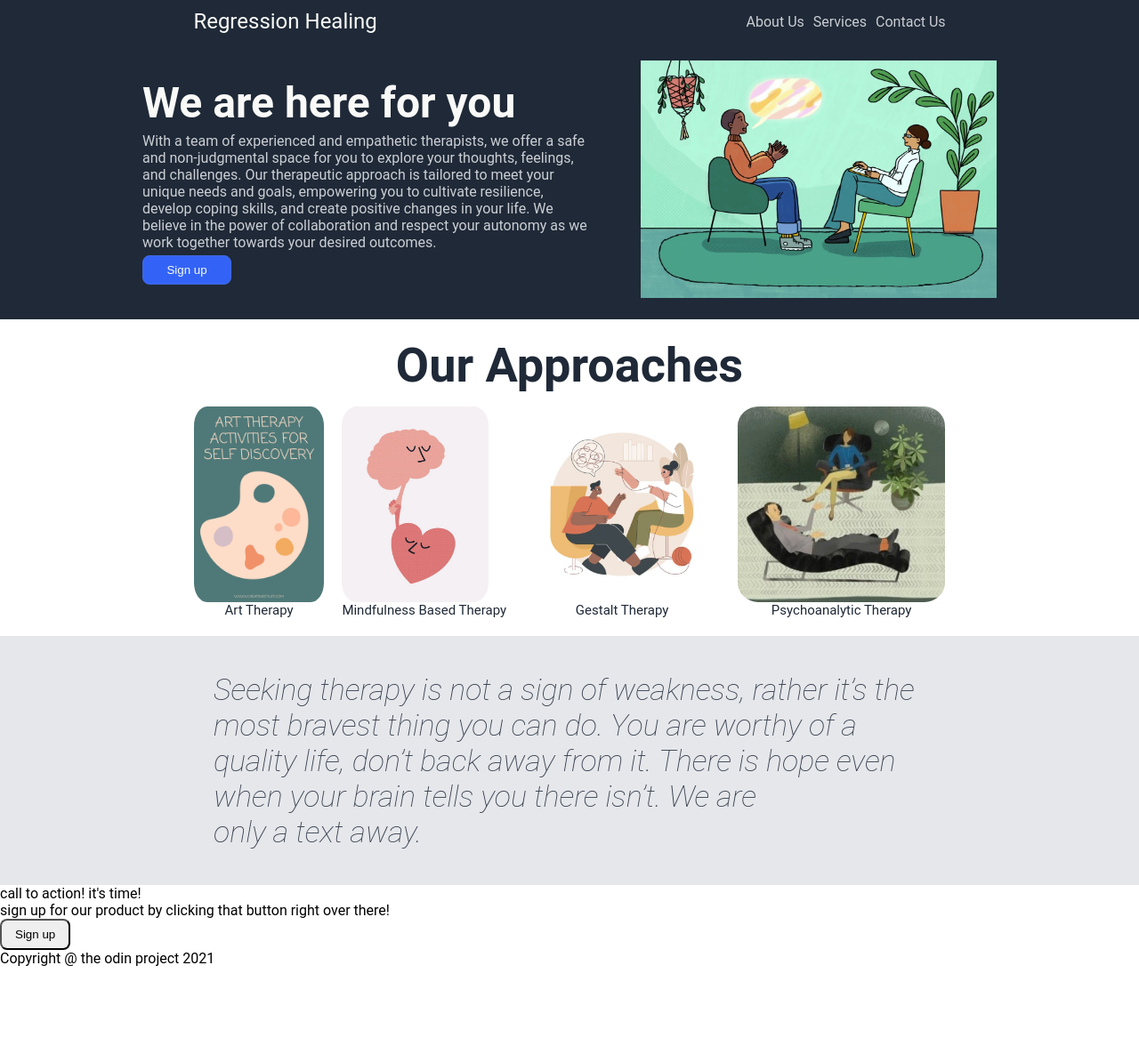
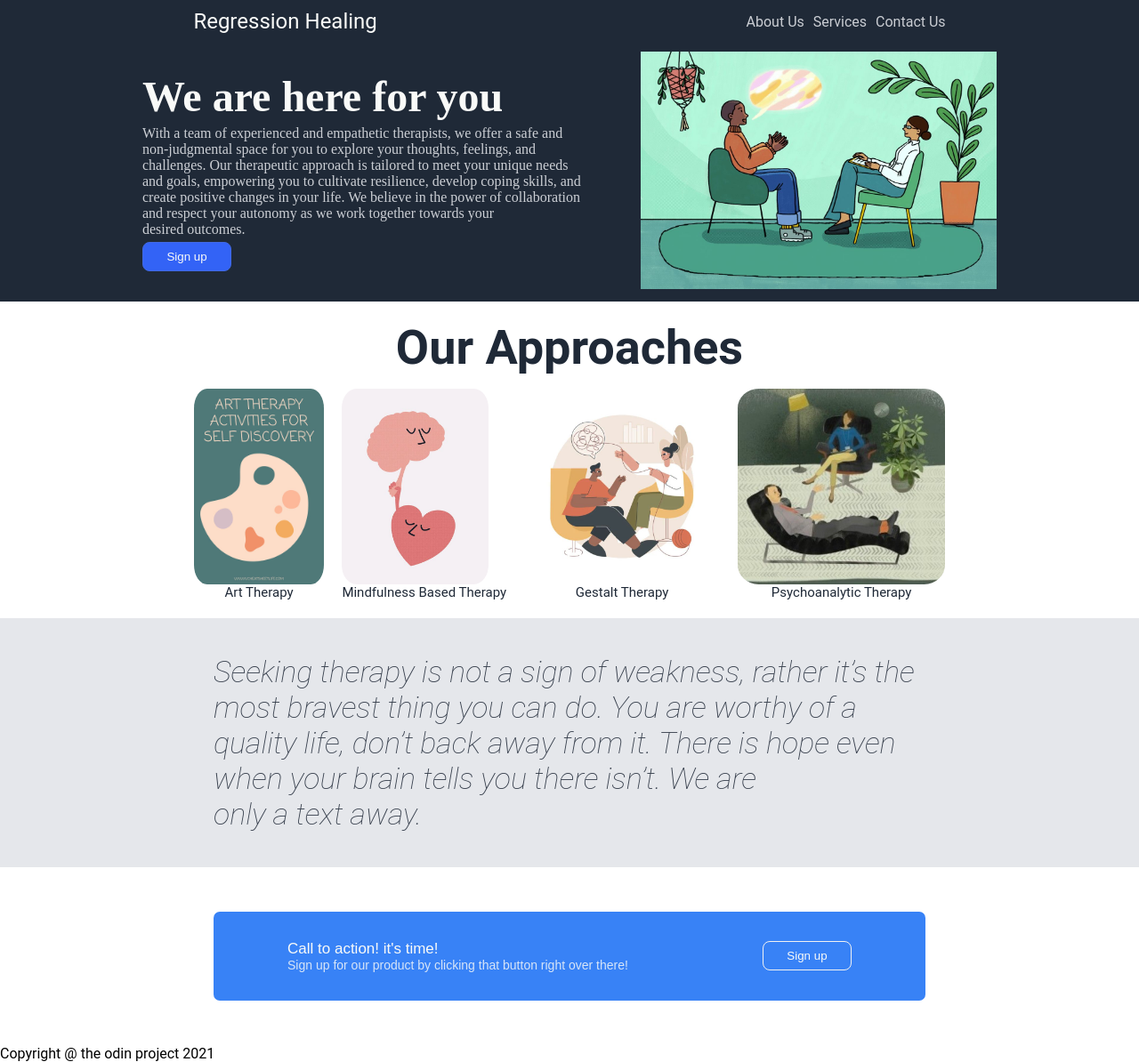
Before and after one commit to RupeshSagaram/landing-page, a plain HTML site: page index.html in a window 1280 px wide. Shown: the whole page at 89% size. Before the commit the page ends 1087 px from the top, so only its background shows below. Drawn offline with Linux system fonts and the light colour scheme.

Commit message:
finished styling of call to action section in css

```diff
--- a/index.html
+++ b/index.html
@@ -68,16 +68,18 @@
          <div class="quote"> <p>Seeking therapy is not a sign of weakness, rather it’s the most bravest thing you can do. You are worthy of a quality life, don’t back away from it. There is hope even when your brain tells you there isn’t. We are only a text away.</p></div>
      </div>
 
-        <div>
-            <div>
-                <p>call to action! it's time!</p>
-                <p>sign up for our product by clicking that button right over there!</p>
+      <div class="call_contatiner">
+        <div class="call-to-action-container">
+            <div class="call-to-action-texts">
+                <p class="call-action-p1">Call to action! it's time!</p>
+                <p class="call-action-p2">Sign up for our product by clicking that button right over there!</p>
             </div>
 
-            <div>
+            <div class="call-sign-up-container">
                 <button>Sign up</button>
             </div>
         </div>
+      </div>
 
 
    <div class="footer_container">
--- a/style.css
+++ b/style.css
@@ -49,11 +49,11 @@ a {
     justify-content:center;
     align-items:center;
     background-color: #1F2937;
-    font-family:'Roboto','Times New Roman', Times, serif;
-    padding-left:10px;
-    padding-right:10px;
-    padding-top:20px;
-    padding-bottom:20px;
+    font-family:'Times New Roman', 'Roboto', Times, serif;
+    padding-left:5px;
+    padding-right:5px;
+    padding-top:10px;
+    padding-bottom:10px;
 
     gap: 60px;
     flex: 1 1 auto;
@@ -152,3 +152,43 @@ button {
     width:800px;
     color: #1f2937e3;
 }
+
+.call_contatiner{
+    display:flex;
+    height:200px;
+    justify-content: center;
+    align-items:center;
+}
+
+.call-to-action-container {
+    display:flex;
+    justify-content: space-around;
+    align-items: center;
+    padding:10px;
+    background-color:#3882F6;
+    gap:5px;
+    width:800px;
+    height:100px;
+    border-radius:7px;
+}
+
+.call-to-action-texts .call-action-p1 {
+    color: #F9FAF8;
+    font-size: 17px;
+    font-family: Arial, Helvetica, sans-serif;
+    font-weight: 500;
+}
+
+.call-to-action-texts .call-action-p2 {
+    color: #f9faf8d2;
+    font-size: 14px;
+    font-family: Arial, Helvetica, sans-serif;
+    font-weight: 500;
+}
+
+.call-sign-up-container button {
+    background-color: #3882F6;
+    border: 1.8px solid rgb(242, 242, 242);
+    color: #F9FAF8;
+    width:100px;
+}
```
